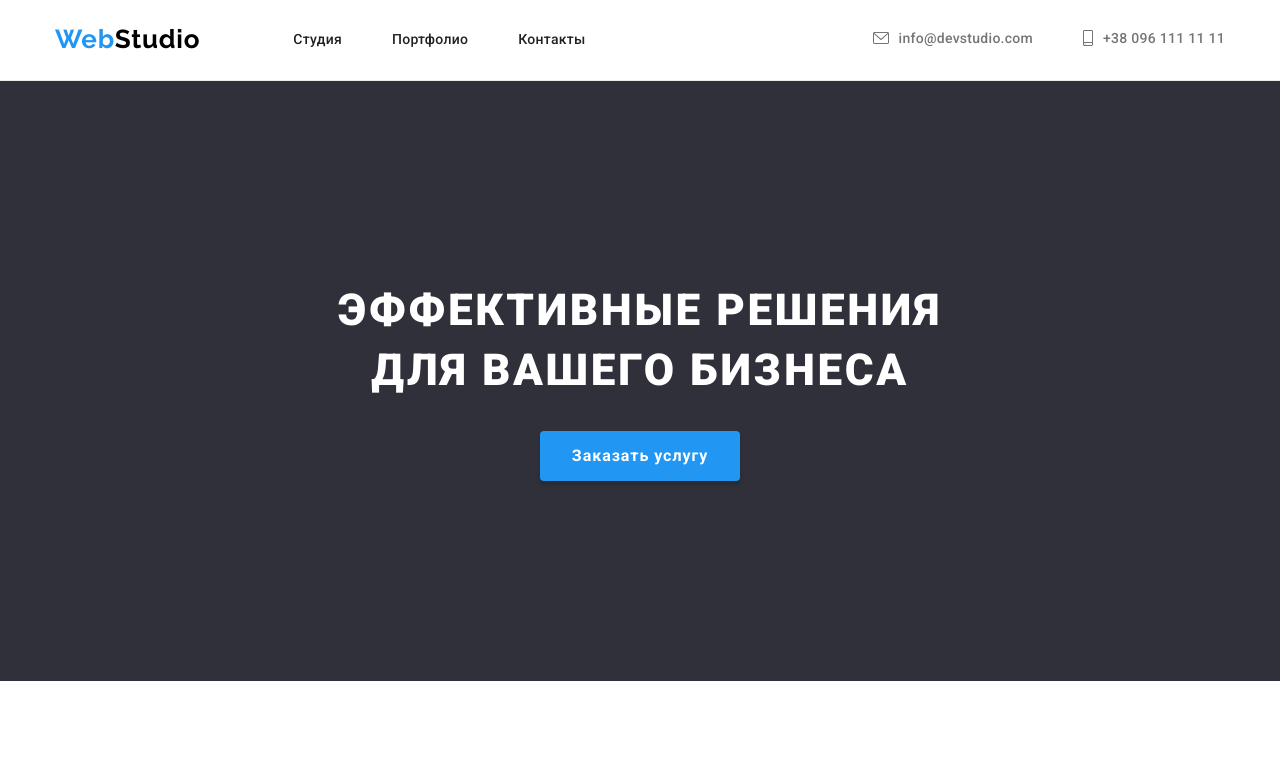
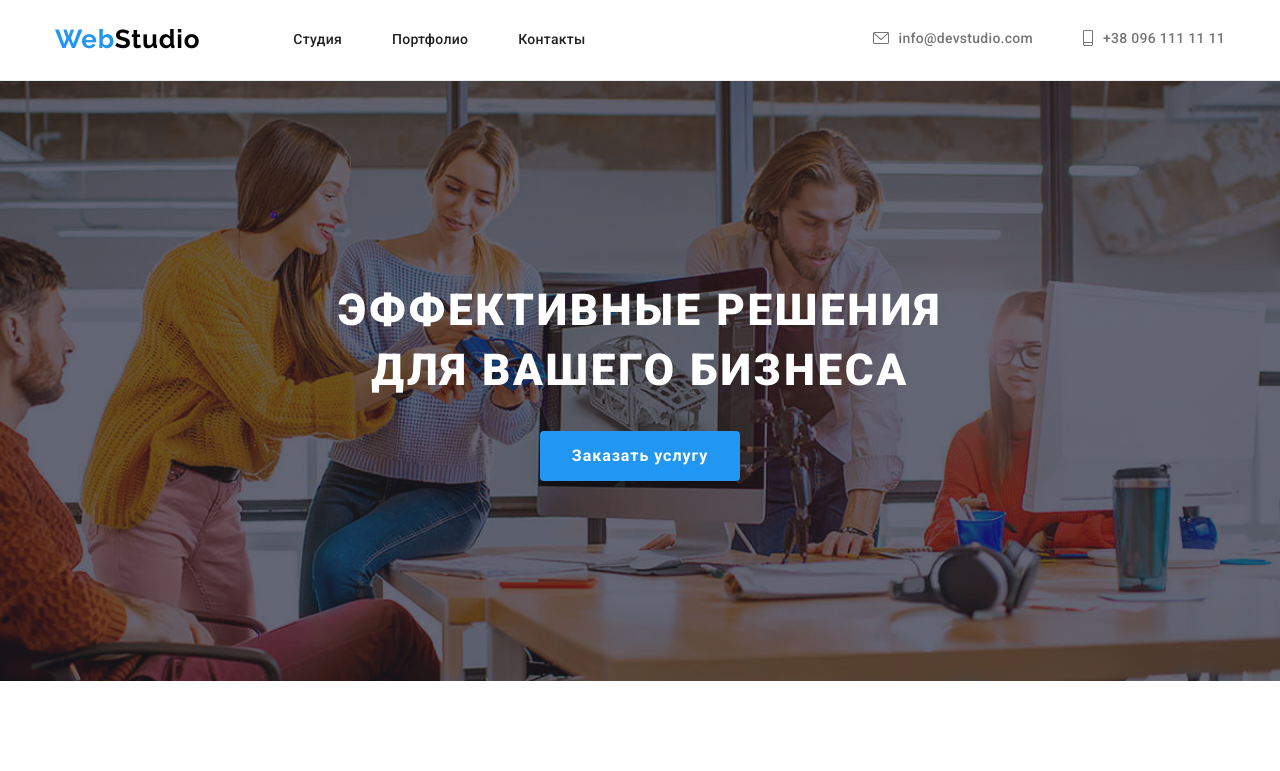
Before and after one commit to lena06051981be/goit-markup-hw-04, a plain HTML site: page index.html in a window 1280 px wide. Shown: the top 771 px of the page. Drawn offline with nearby package versions, Linux system fonts and the light colour scheme.

Commit message:
hero_img

```diff
--- a/css/styles.css
+++ b/css/styles.css
@@ -38,7 +38,6 @@ html {
 .smartphone:focus.smartphone::before {
   content: url(../images/smartphone_hover.svg);
 }
-
 
 .container {
   width: 1200px;
@@ -165,6 +164,16 @@ button {
 .main-box {
   background: #2f303a;
   padding: 200px 0;
+  background-image: linear-gradient(
+      rgba(47, 48, 58, 0.4),
+      rgba(47, 48, 58, 0.4)
+    ),
+    url(../images/Hero_img.jpg);
+  background-repeat: no-repeat;
+  background-position: center;
+  background-size: cover;
+  max-width: 1600px;
+  margin: 0 auto;
 }
 
 .main {
@@ -175,7 +184,7 @@ button {
   letter-spacing: 0.06em;
   text-transform: uppercase;
   color: var(--main-tittle-color);
-  background: var(--main-background-color);
+  /* background: var(--main-background-color); */
   margin: 0 auto;
   max-width: 696px;
   margin-bottom: 30px;
```
